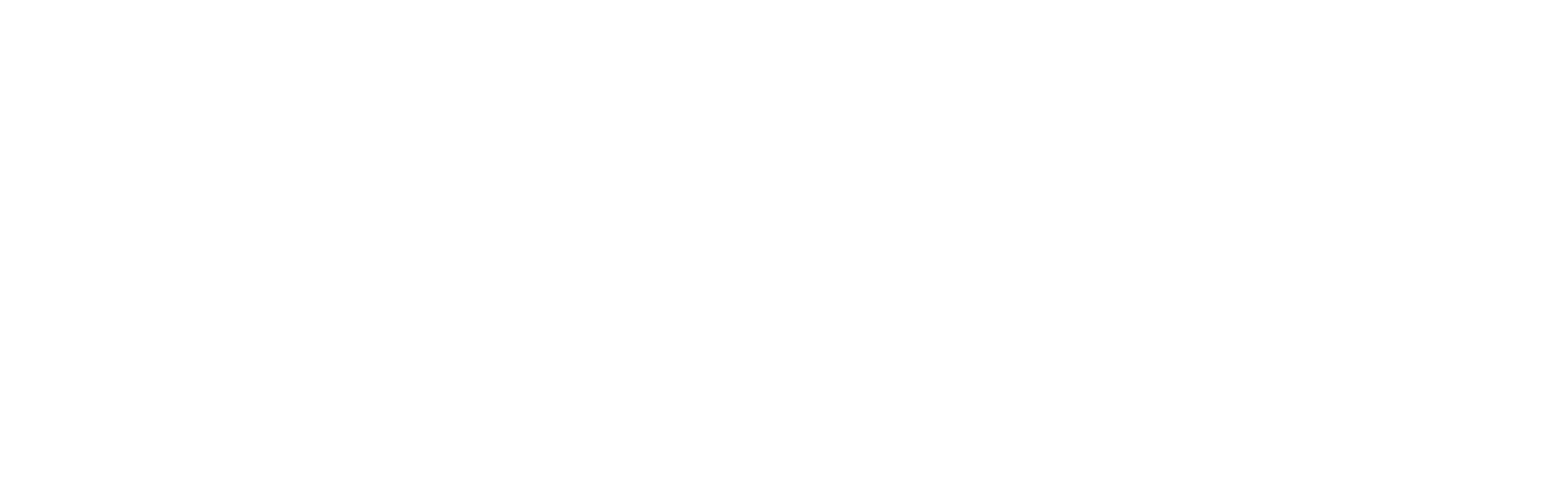
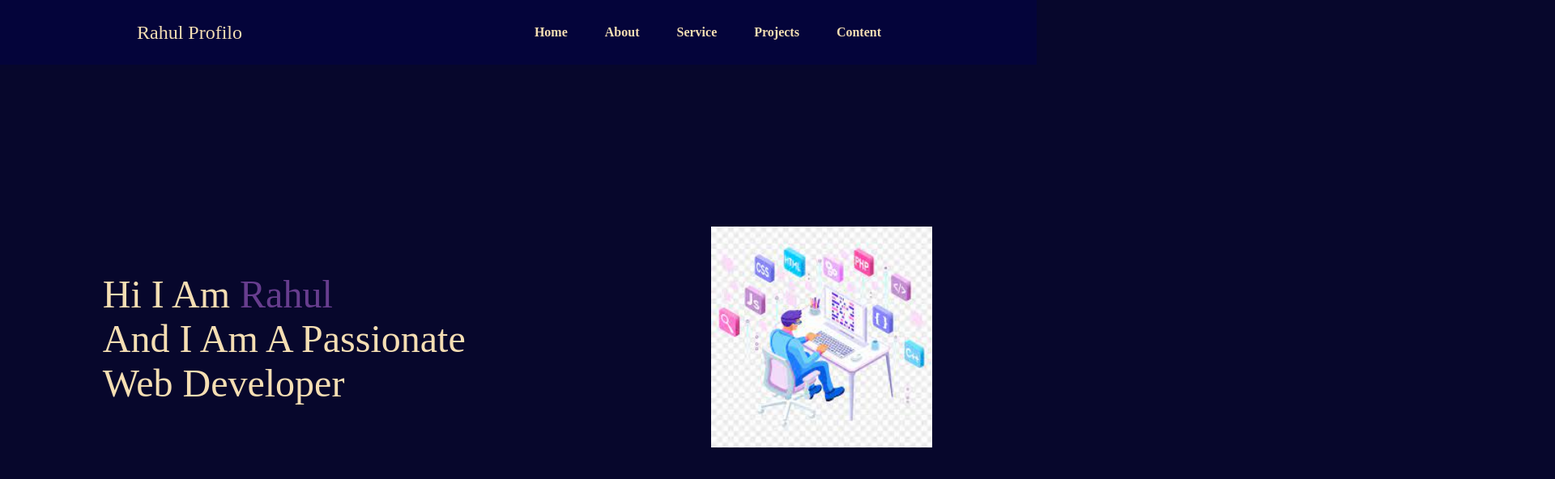
Before and after one commit to Rahul-shingade/SELFHTML, a plain HTML site: page index.html in a window 1280 px wide. Shown: the top 592 px of the page at 81% size, 1920 px wide, since content can reach past the window. Drawn offline with Linux system fonts and the light colour scheme.

Commit message:
created the nav bar and in the main section left section is complited

```diff
--- a/index.html
+++ b/index.html
@@ -1,16 +1,98 @@
 <!DOCTYPE html>
 <html lang="en">
+
 <head>
     <meta charset="UTF-8">
     <meta name="viewport" content="width=clear, initial-scale=1.0">
-    <title>Document</title>
+    <title>Rahul_Developer Profilo</title>
+    <link rel="preconnect" href="https://fonts.googleapis.com">
+    <link rel="preconnect" href="https://fonts.gstatic.com" crossorigin>
+    <link href="https://fonts.googleapis.com/css2?family=Poppins:ital,wght@0,700;1,400&display=swap" rel="stylesheet">
     <link rel="stylesheet" href="app.css">
+    <style>
+        * {
+            margin: 0;
+            padding: 0;
+        }
+
+        body {
+            background-color: rgb(7, 7, 44);
+            width: 100%;
+            font: 'Poppins' sans-serif;
+            color: wheat;
+        }
+        nav{
+            display: flex;
+            justify-content: space-around;
+            align-items: center;
+            height: 80px;
+            background-color: rgb(4, 4, 58);
+        }
+        nav ul{
+            display: flex;
+            justify-content: center;
+        }
+        nav ul li{
+            list-style: none;
+            margin: 0 23px;
+            font-weight: bold;
+        }
+        .left{
+            font-size: 1.5rem;
+        }
+        .firstsection{
+            display: flex;
+            justify-content: space-around;
+            align-items: center;
+            margin: 200px 0;
+        }
+        .leftsection{
+            font-size: 3rem;
+            margin: 30px 0;
+        }
+        .leftsection div{
+            width: 1000%;
+        }
+        .rightsection img{
+            height: 96%;
+            width: 84%;
+            margin: 0 50px;
+        }
+        .name{
+            color: rgb(103, 61, 142);
+        }
+    </style>
 </head>
+
 <body>
-    <div class="container">
-
-    </div>
+    <header>
+        <nav>
+            <div class="left">Rahul Profilo</div>
+            <div class="right">
+                <ul>
+                    <li>Home</li>
+                    <li>About</li>
+                    <li>Service</li>
+                    <li>Projects</li>
+                    <li>Content</li>
+                </ul>
+            </div>
+        </nav>
+    </header>
+    <main>
+        <section class="firstsection">
+            <div class="leftsection">
+                Hi I Am <span class="name"> Rahul </span>
+                <div>And I Am A Passionate</div>
+                <div>Web Developer</div>
+            </div>
+            <div class="rightsection">
+                <img src="./bg.jpeg" alt="">
+            </div>
+        </section>
+    </main>
     <script src="script.js"></script>
 
 </body>
+
 </html>
```
Also changed, not shown: bg.jpeg (added).
